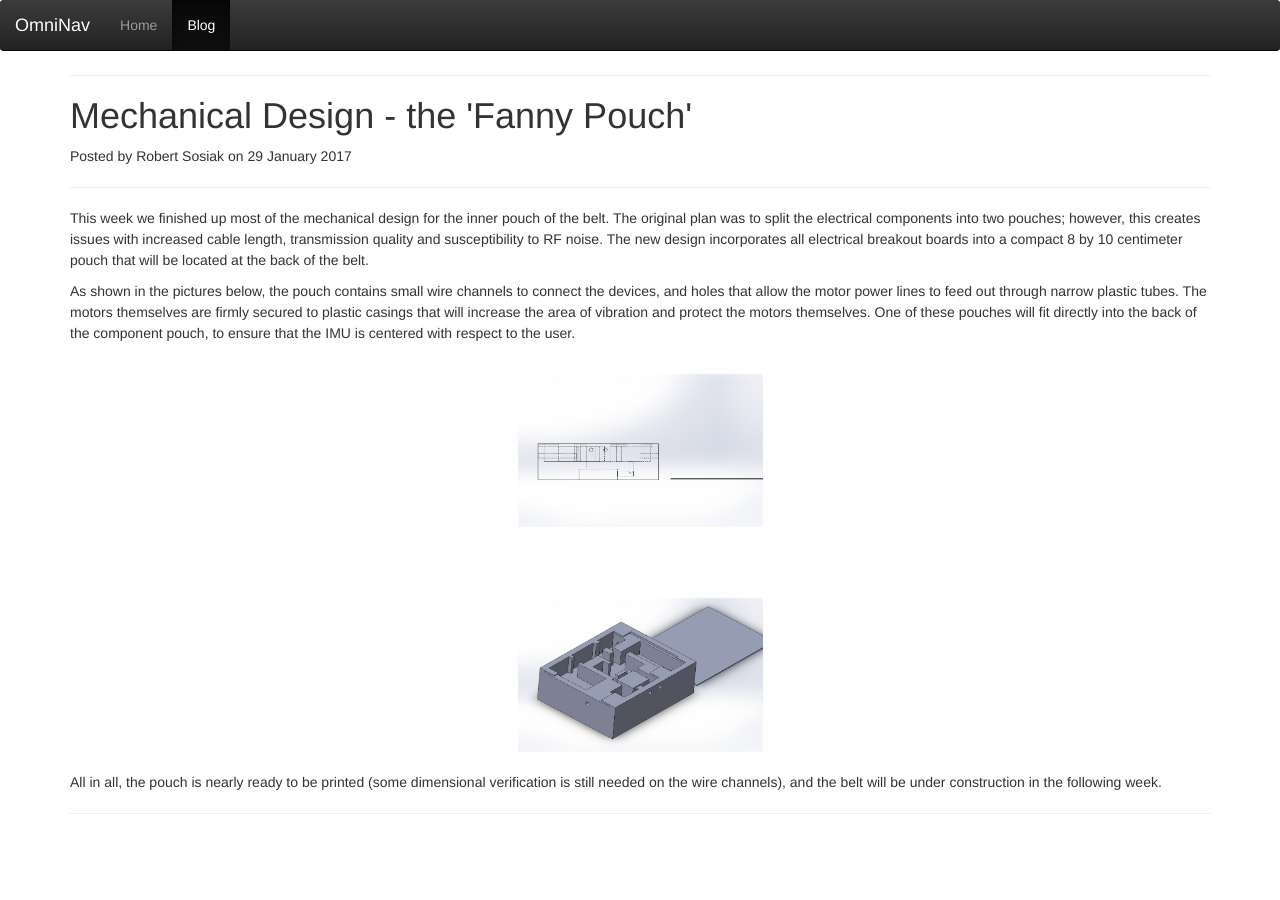
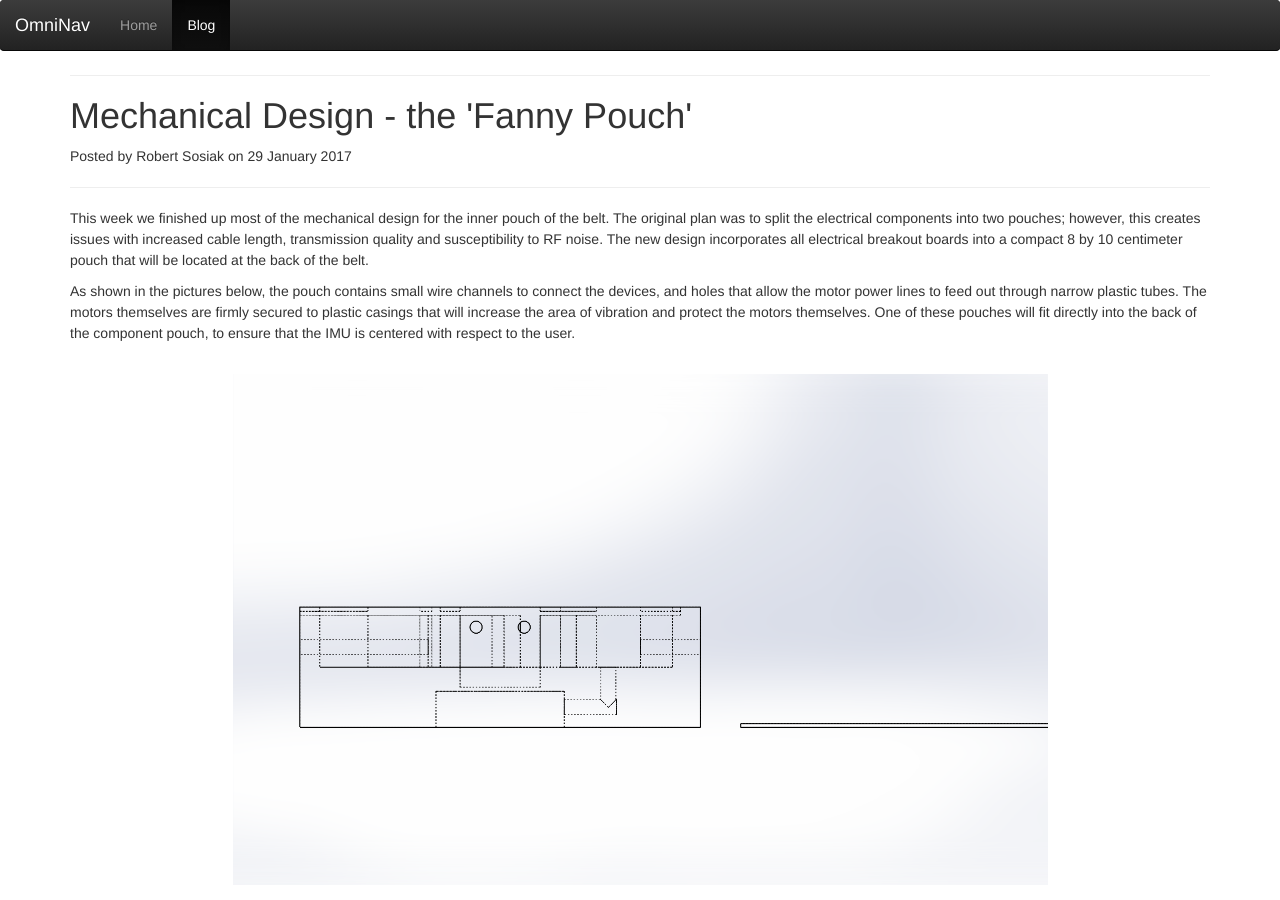
Before and after one commit to hansmaryil/OmniNav, a Jekyll site: the page built from _posts/2017-01-22-fanny-pouch-mechanical-design.md, in a window 1280 px wide and 900 px high. Built offline with Jekyll 4.4.1, drawn with Linux system fonts in a browser that asks for light colours.

Commit message:
some blog formatting tings

```diff
--- a/_posts/2017-01-22-fanny-pouch-mechanical-design.md
+++ b/_posts/2017-01-22-fanny-pouch-mechanical-design.md
@@ -11,15 +11,15 @@ This week we finished up most of the mechanical design for the inner pouch of th
 As shown in the pictures below, the pouch contains small wire channels to connect the devices, and holes that allow the motor power lines to feed out through narrow plastic tubes.  The motors themselves are firmly secured to plastic casings that will increase the area of vibration and protect the motors themselves.  One of these pouches will fit directly into the back of the component pouch, to ensure that the IMU is centered with respect to the user.
 
 <div style="display: flex; justify-content: center;">
-	<img src="/images/blog/2017-01-29/TheFannyPouch.PNG" alt="" width="25%" height="25%" style="padding:20px" />
+	<img src="/images/blog/2017-01-29/TheFannyPouch.PNG" alt="" width="75%" height="50%" style="padding:20px" />
+</div>
+
+<div style="display: flex; justify-content: center;">
+	<img src="/images/blog/2017-01-29/TheFannyPouch_orthographic.PNG" alt="" width="75%" height="50%" style="padding:20px" />
 </div>
 
 <br>
 
-<div style="display: flex; justify-content: center;">
-	<img src="/images/blog/2017-01-29/TheFannyPouch_orthographic.PNG" alt="" width="25%" height="25%" style="padding:20px" />
-</div>
-
 All in all, the pouch is nearly ready to be printed (some dimensional verification is still needed on the wire channels), and the belt will be under construction in the following week.
 
 <hr>
```
